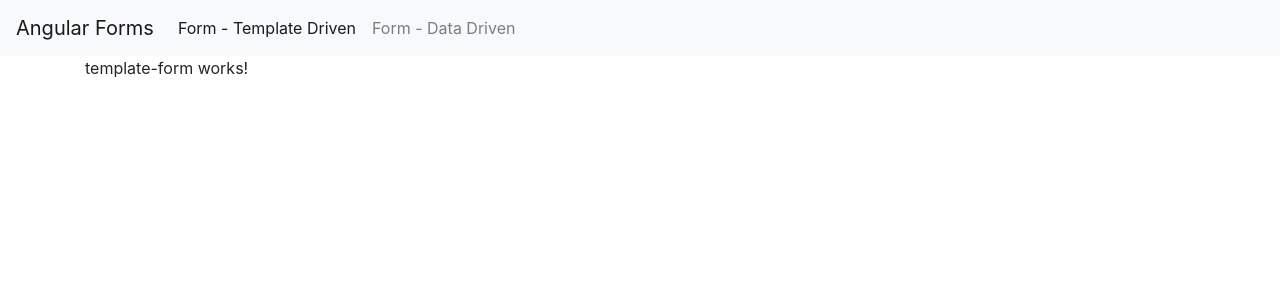
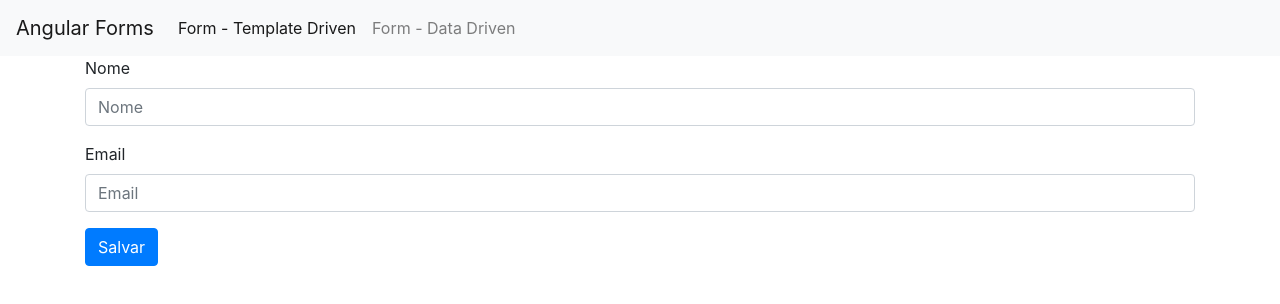
Before and after one commit to awyllams89/angular, an Angular app in the folder forms/: page /templateForm in a window 1280 px wide. Shown: the top 304 px of the page. Built offline with nearby package versions, Linux system fonts and the light colour scheme.

Commit message:
Cria formulario template form

```diff
--- a/forms/src/app/app.component.html
+++ b/forms/src/app/app.component.html
@@ -7,7 +7,6 @@
     </div>
   </div>
 </nav>
-
 <div class="container">
   <router-outlet></router-outlet>
 </div>
--- a/forms/src/app/template-form/template-form.component.html
+++ b/forms/src/app/template-form/template-form.component.html
@@ -1 +1,11 @@
-<p>template-form works!</p>
+<form>
+  <div class="form-group">
+    <label for="nome">Nome</label>
+    <input type="text" class="form-control" id="nome" placeholder="Nome">
+  </div>
+  <div class="form-group">
+    <label for="email">Email</label>
+    <input type="email" class="form-control" id="email" placeholder="Email">
+  </div>
+  <button type="submit" class="btn btn-primary">Salvar</button>
+</form>
```
